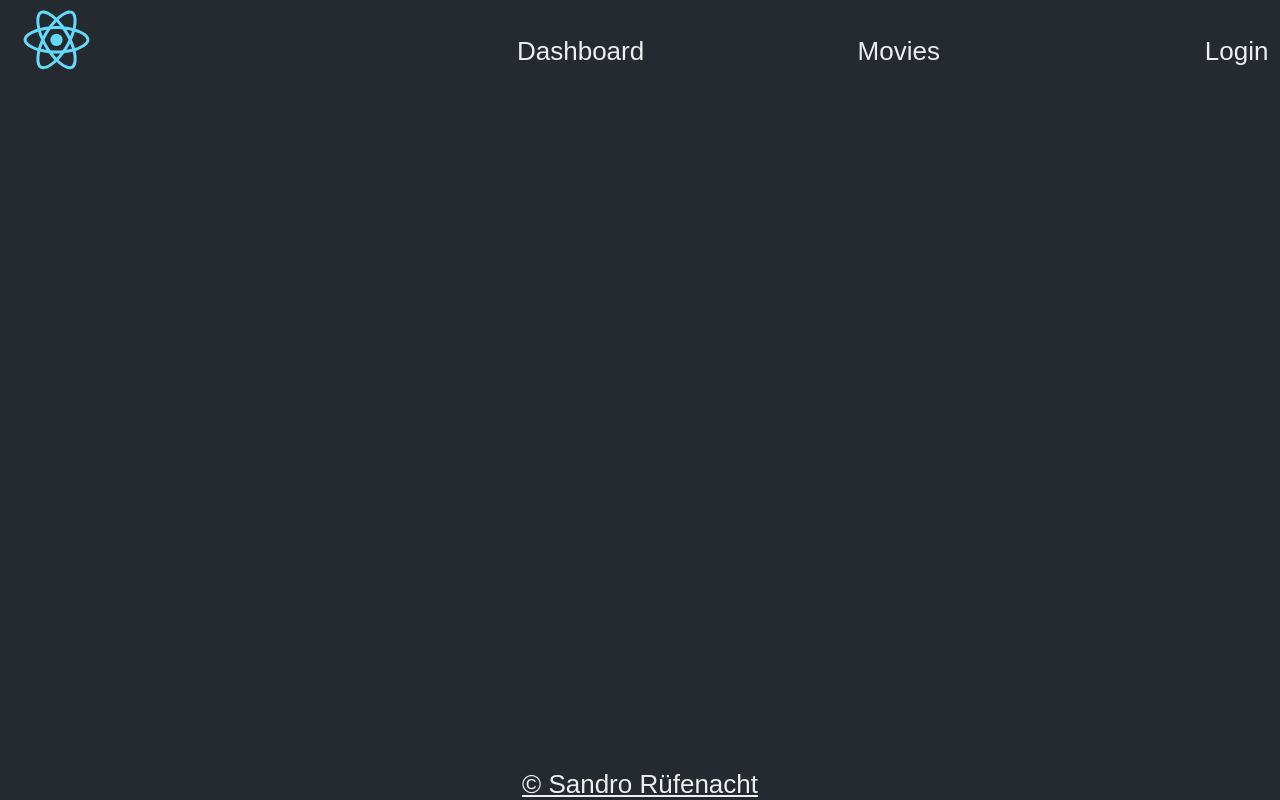
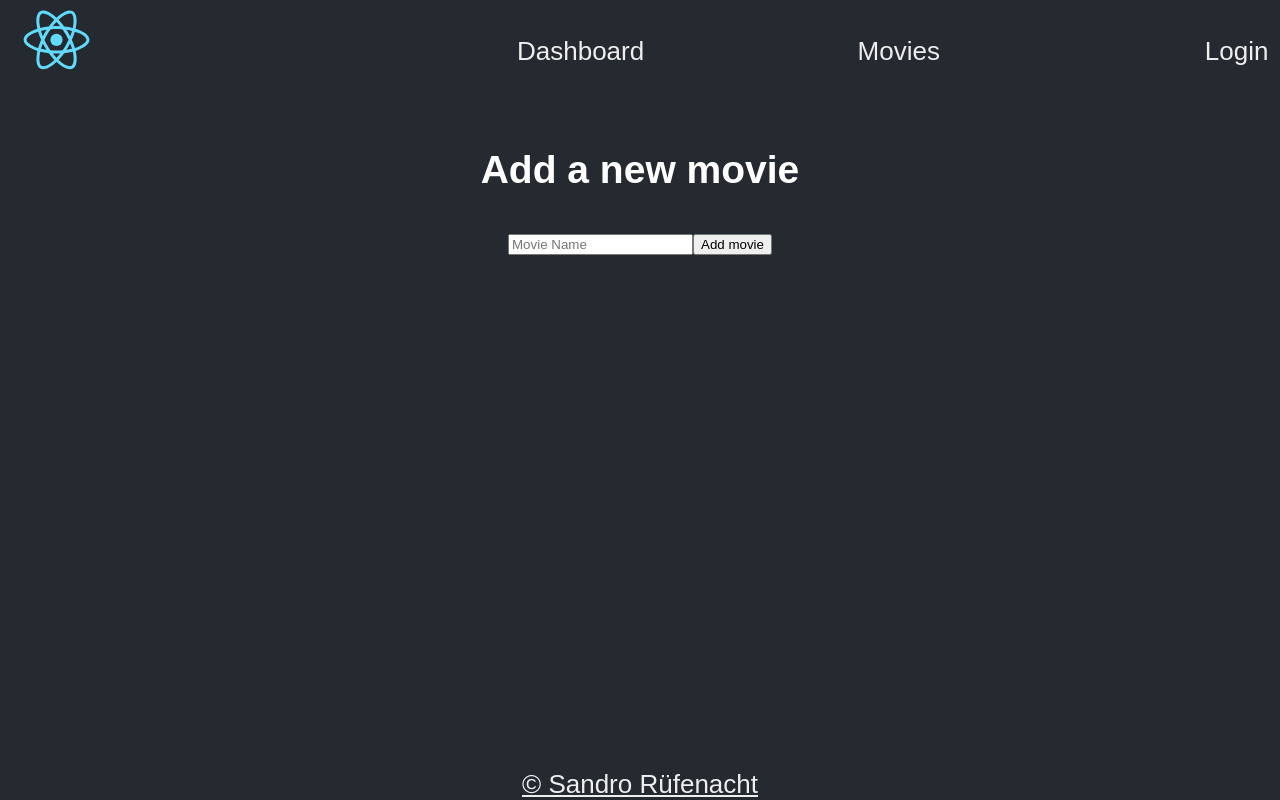
Before and after one commit to Ruesa18/Web-Watchlist-Frontend, a React (Create React App) app: page /create-movie in a window 1280 px wide. Built offline with nearby package versions, Linux system fonts and the light colour scheme; a web font is replaced by a local one.

Commit message:
add a (ugly) way to add new movies

```diff
--- a/src/App.tsx
+++ b/src/App.tsx
@@ -6,6 +6,7 @@ import { Dashboard } from './component/Dashboard';
 import { Login } from './component/Login';
 import registerServiceWorker from "./serviceWorker";
 import { MovieOverview } from './component/MovieOverview';
+import { CreateMovie } from './component/CreateMovie';
 
 function App() {
   return (
@@ -21,6 +22,7 @@ function App() {
               <Route path='/Dashboard' element={< Dashboard />}></Route>
               <Route path='/MovieOverview' element={< MovieOverview />}></Route>
               <Route path='/Login' element={< Login />}></Route>
+              <Route path='/create-movie' element={<CreateMovie />}></Route>
           </Routes>
         </main>
 
--- /dev/null
+++ b/src/component/CreateMovie.tsx
@@ -0,0 +1,57 @@
+import { AxiosResponse } from "axios";
+import React, { useState } from "react";
+import { API_URL } from "../config";
+import { MovieCreateDto } from "../dto/MovieCreateDto";
+import { ApiRequester } from "../helper/ApiRequester";
+
+
+type CreateMovieState = {
+    name: string
+}
+
+export class CreateMovie extends React.Component<{}, CreateMovieState> {
+
+    constructor(props: Readonly<Object> | Object) {
+        super(props);
+
+        this.state = {
+            name: ""
+        }
+    }
+
+    componentDidMount() {
+        console.log(API_URL);
+        this.update();
+    }
+
+    update = () => {
+        /*ApiRequester.getInstance().request("user", ApiRequester.HttpMethods.GET, undefined, undefined, (response: AxiosResponse) => {
+            console.log(response)
+            console.log(response.data);
+            this.setState(() => ({recommendations: response.data}));
+        });*/
+    }
+
+    submit = (event: React.FormEvent<HTMLFormElement>) => {
+        event.preventDefault();
+        console.log(this.state.name);
+        if(this.state.name.length > 3) {
+            ApiRequester.getInstance().request("movie", ApiRequester.HttpMethods.POST, new MovieCreateDto(this.state.name), undefined, (response: AxiosResponse) => {
+                console.log(response)
+                console.log(response.data);
+            });
+        }
+    }
+
+    render() {
+        return (
+            <div>
+                <h2>Add a new movie</h2>
+                <form onSubmit={this.submit}>
+                    <input type="text" placeholder="Movie Name" minLength={3} maxLength={255} onChange={(e) => this.setState({name: e.target.value})} />
+                    <input type="submit" value="Add movie" />
+                </form>
+            </div>
+        );
+    }
+}
--- a/src/component/MovieOverview.tsx
+++ b/src/component/MovieOverview.tsx
@@ -53,6 +53,7 @@ export class MovieOverview extends React.Component<{}, MovieOverviewState> {
         return (
             <div>
                 <button onClick={this.update}>Refresh</button>
+                <a href="/create-movie"><button>Add a movie</button></a>
                 <h1>Movies</h1>
 
                 <section>
--- a/src/config.ts
+++ b/src/config.ts
@@ -1 +1 @@
-export const API_URL = "http://147.87.41.54:8080/";
+export const API_URL = "http://localhost:8080/";
--- /dev/null
+++ b/src/dto/MovieCreateDto.ts
@@ -0,0 +1,7 @@
+export class MovieCreateDto {
+    public name: string;
+
+    constructor(name: string) {
+        this.name = name;
+    }
+}
--- a/src/helper/ApiRequester.ts
+++ b/src/helper/ApiRequester.ts
@@ -17,9 +17,16 @@ export class ApiRequester {
     }
 
     async request(urlExtension: string, method: ApiRequester.HttpMethods, data: Object|undefined = undefined, loginNeeded: boolean = true, callback: Function) {
+        let response;
         switch(method) {
             case ApiRequester.HttpMethods.GET:
-                let response = await axios.get(this.baseUrl + urlExtension, data).catch((error) => {
+                response = await axios.get(this.baseUrl + urlExtension, data).catch((error) => {
+                    throw error;
+                });
+                callback(response);
+                break;
+            case ApiRequester.HttpMethods.POST:
+                response = await axios.post(this.baseUrl + urlExtension, data).catch((error) => {
                     throw error;
                 });
                 callback(response);
```
